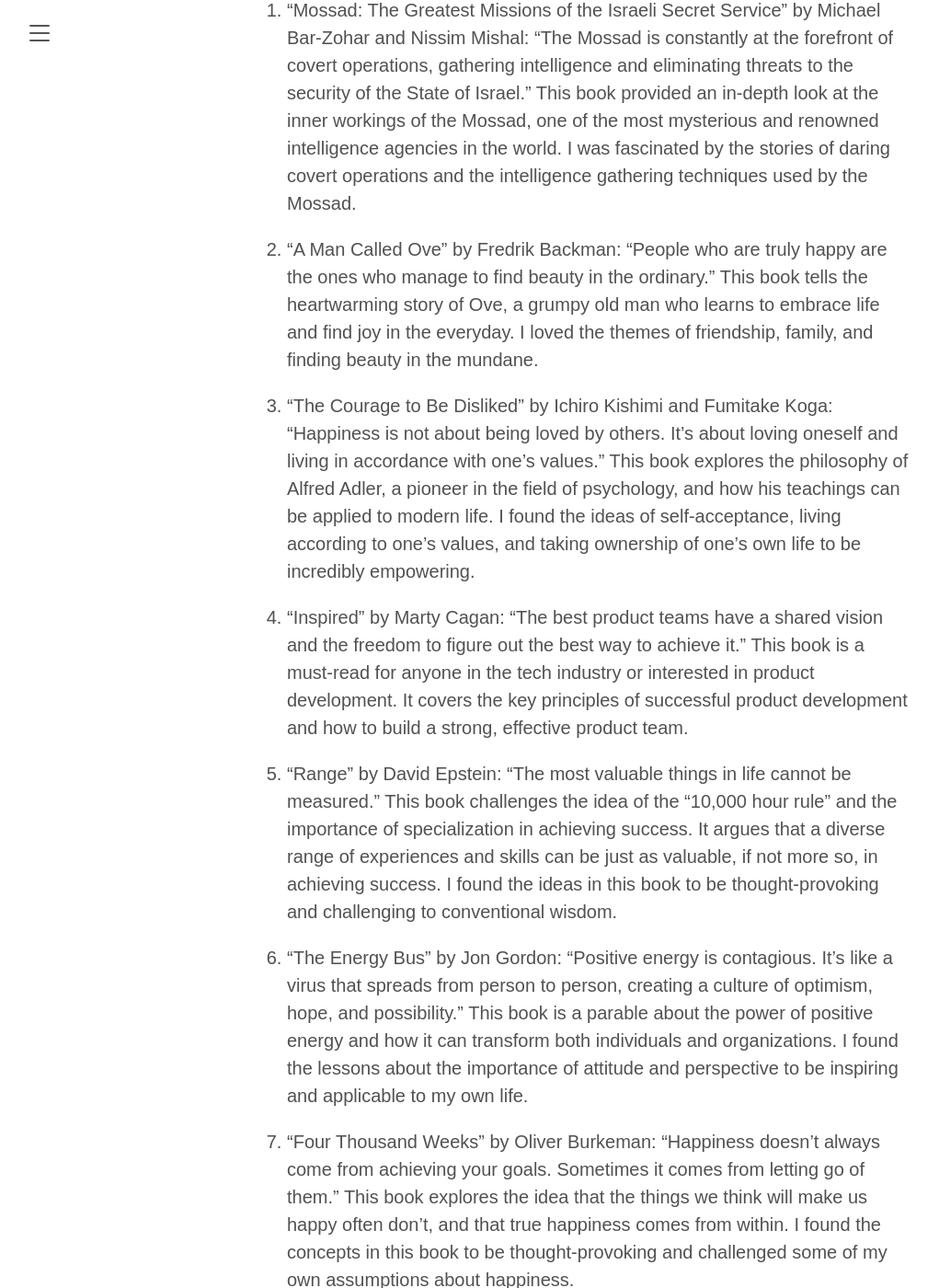
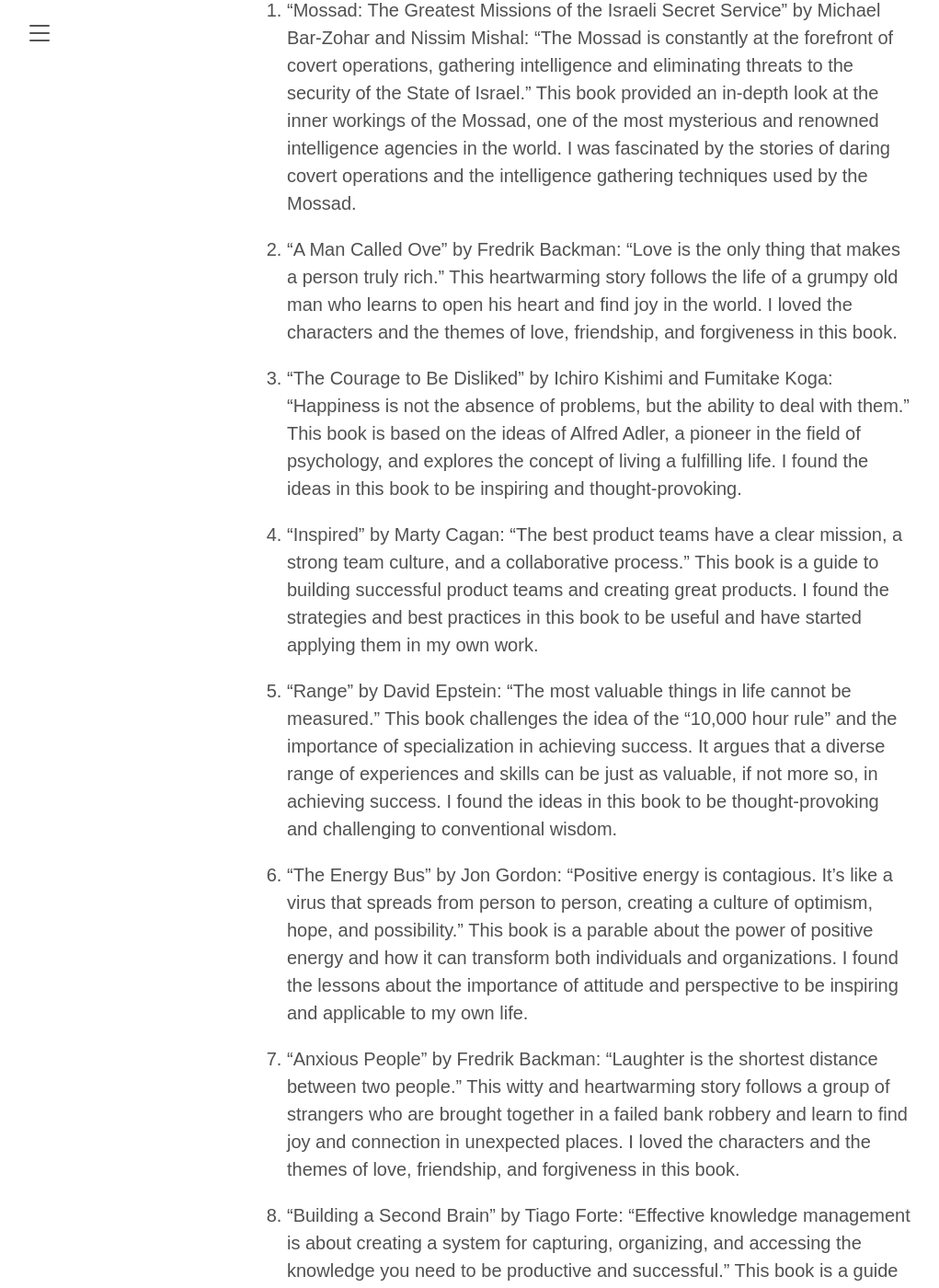
Before and after one commit to kloba/kloba.github.io, a Jekyll site: the page built from _posts/2022-12-31-my-favorite-books-of-2022.md, in a window 1280 px wide and 1400 px high, scrolled down 1426 px. Shown: the whole window at 92% size, without its empty margins (8-1029 px from the left). Built offline with Jekyll 4.4.1, drawn with Linux system fonts in a browser that asks for light colours; nearby versions of some CDN libraries; some of the changed text lies outside the part shown.

Commit message:
Update to the post about my favorite books

```diff
--- a/_posts/2022-12-31-my-favorite-books-of-2022.md
+++ b/_posts/2022-12-31-my-favorite-books-of-2022.md
@@ -13,22 +13,22 @@
 
 1. "Mossad: The Greatest Missions of the Israeli Secret Service" by Michael Bar-Zohar and Nissim Mishal: "The Mossad is constantly at the forefront of covert operations, gathering intelligence and eliminating threats to the security of the State of Israel." This book provided an in-depth look at the inner workings of the Mossad, one of the most mysterious and renowned intelligence agencies in the world. I was fascinated by the stories of daring covert operations and the intelligence gathering techniques used by the Mossad.
 
-2. "A Man Called Ove" by Fredrik Backman: "People who are truly happy are the ones who manage to find beauty in the ordinary." This book tells the heartwarming story of Ove, a grumpy old man who learns to embrace life and find joy in the everyday. I loved the themes of friendship, family, and finding beauty in the mundane.
+2. "A Man Called Ove" by Fredrik Backman: "Love is the only thing that makes a person truly rich." This heartwarming story follows the life of a grumpy old man who learns to open his heart and find joy in the world. I loved the characters and the themes of love, friendship, and forgiveness in this book.
 
-3. "The Courage to Be Disliked" by Ichiro Kishimi and Fumitake Koga: "Happiness is not about being loved by others. It's about loving oneself and living in accordance with one's values." This book explores the philosophy of Alfred Adler, a pioneer in the field of psychology, and how his teachings can be applied to modern life. I found the ideas of self-acceptance, living according to one's values, and taking ownership of one's own life to be incredibly empowering.
+3. "The Courage to Be Disliked" by Ichiro Kishimi and Fumitake Koga: "Happiness is not the absence of problems, but the ability to deal with them." This book is based on the ideas of Alfred Adler, a pioneer in the field of psychology, and explores the concept of living a fulfilling life. I found the ideas in this book to be inspiring and thought-provoking.
 
-4. "Inspired" by Marty Cagan: "The best product teams have a shared vision and the freedom to figure out the best way to achieve it." This book is a must-read for anyone in the tech industry or interested in product development. It covers the key principles of successful product development and how to build a strong, effective product team.
+4. "Inspired" by Marty Cagan: "The best product teams have a clear mission, a strong team culture, and a collaborative process." This book is a guide to building successful product teams and creating great products. I found the strategies and best practices in this book to be useful and have started applying them in my own work.
 
 5. "Range" by David Epstein: "The most valuable things in life cannot be measured." This book challenges the idea of the "10,000 hour rule" and the importance of specialization in achieving success. It argues that a diverse range of experiences and skills can be just as valuable, if not more so, in achieving success. I found the ideas in this book to be thought-provoking and challenging to conventional wisdom.
 
 6. "The Energy Bus" by Jon Gordon: "Positive energy is contagious. It's like a virus that spreads from person to person, creating a culture of optimism, hope, and possibility." This book is a parable about the power of positive energy and how it can transform both individuals and organizations. I found the lessons about the importance of attitude and perspective to be inspiring and applicable to my own life.
 
-7. "Four Thousand Weeks" by Oliver Burkeman: "Happiness doesn't always come from achieving your goals. Sometimes it comes from letting go of them." This book explores the idea that the things we think will make us happy often don't, and that true happiness comes from within. I found the concepts in this book to be thought-provoking and challenged some of my own assumptions about happiness.
+7. "Anxious People" by Fredrik Backman: "Laughter is the shortest distance between two people." This witty and heartwarming story follows a group of strangers who are brought together in a failed bank robbery and learn to find joy and connection in unexpected places. I loved the characters and the themes of love, friendship, and forgiveness in this book.
 
 8. "Building a Second Brain" by Tiago Forte: "Effective knowledge management is about creating a system for capturing, organizing, and accessing the knowledge you need to be productive and successful." This book is a guide to building a "second brain," or a system for managing and organizing your knowledge and ideas. I found the strategies in this book to be useful and have started implementing them in my own work.
 
-9. "Things My Son Needs to Know About the World" by Fredrik Backman: "Love is the most powerful force in the universe." This book is a collection of letters that Fredrik Backman writes to his son, covering everything from love and friendship to the importance of standing up for what you believe in. I found the messages in this book to be heartwarming and full of wisdom.
+9. "Four Thousand Weeks" by Oliver Burkeman: "Happiness doesn't always come from achieving your goals. Sometimes it comes from letting go of them." This book explores the idea that the things we think will make us happy often don't, and that true happiness comes from within. I found the concepts in this book to be thought-provoking and challenged some of my own assumptions about happiness.
 
-10. "The Little Book of Hygge" by Meik Wiking: "Hygge is about creating a warm atmosphere and enjoying the good things in life with good people." This book is all about the Danish concept of hygge, or creating a sense of comfort and contentment in your daily life. I found the ideas in this book to be soothing and have been trying to incorporate more hygge into my own life.
+10. "The Inner Game of Tennis" by W. Timothy Gallwey: "The best way to get the most out of your game is to focus on the process, not the outcome." This book is a guide to mastering the mental game of tennis, but the principles apply to any pursuit. I found the ideas about focus and mindfulness in this book to be useful and have started applying them in my own life.
 
 I hope you enjoyed this list of my top 10 books of the year. Happy reading and happy new year!
```
